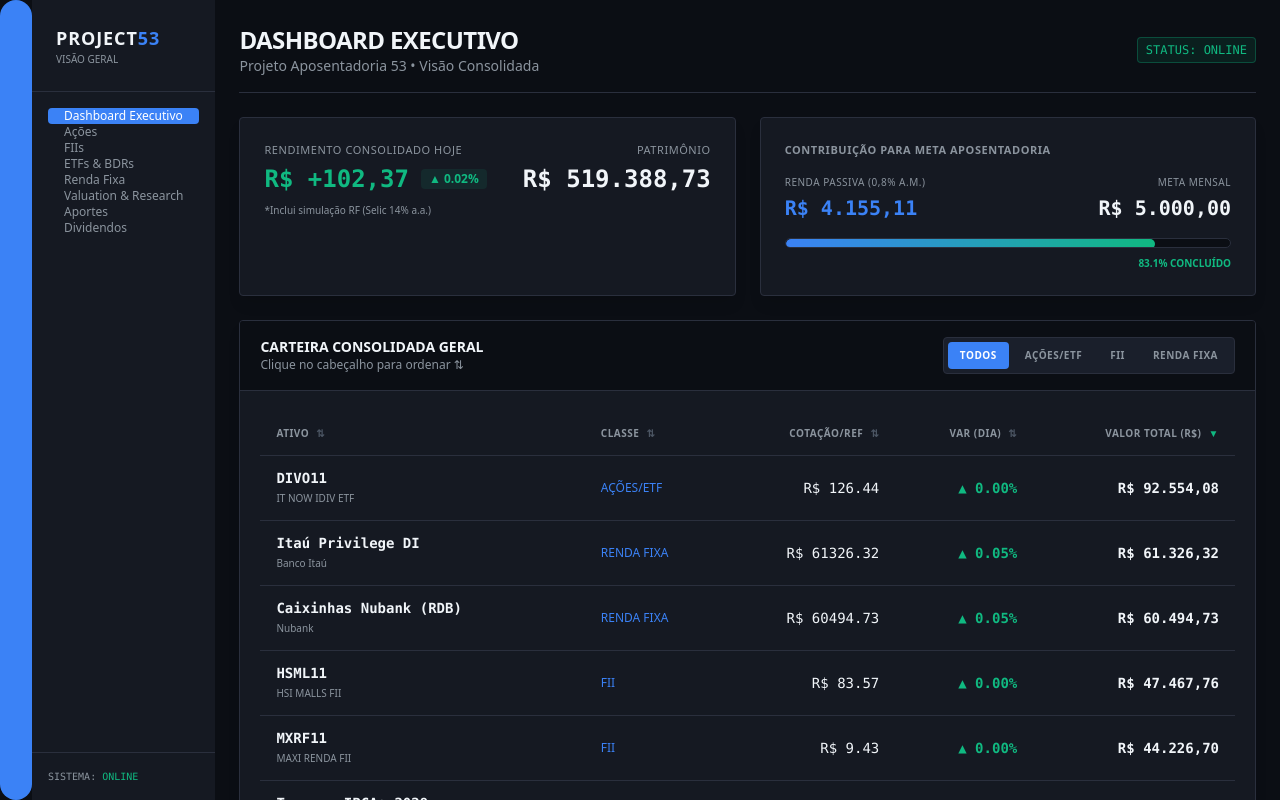
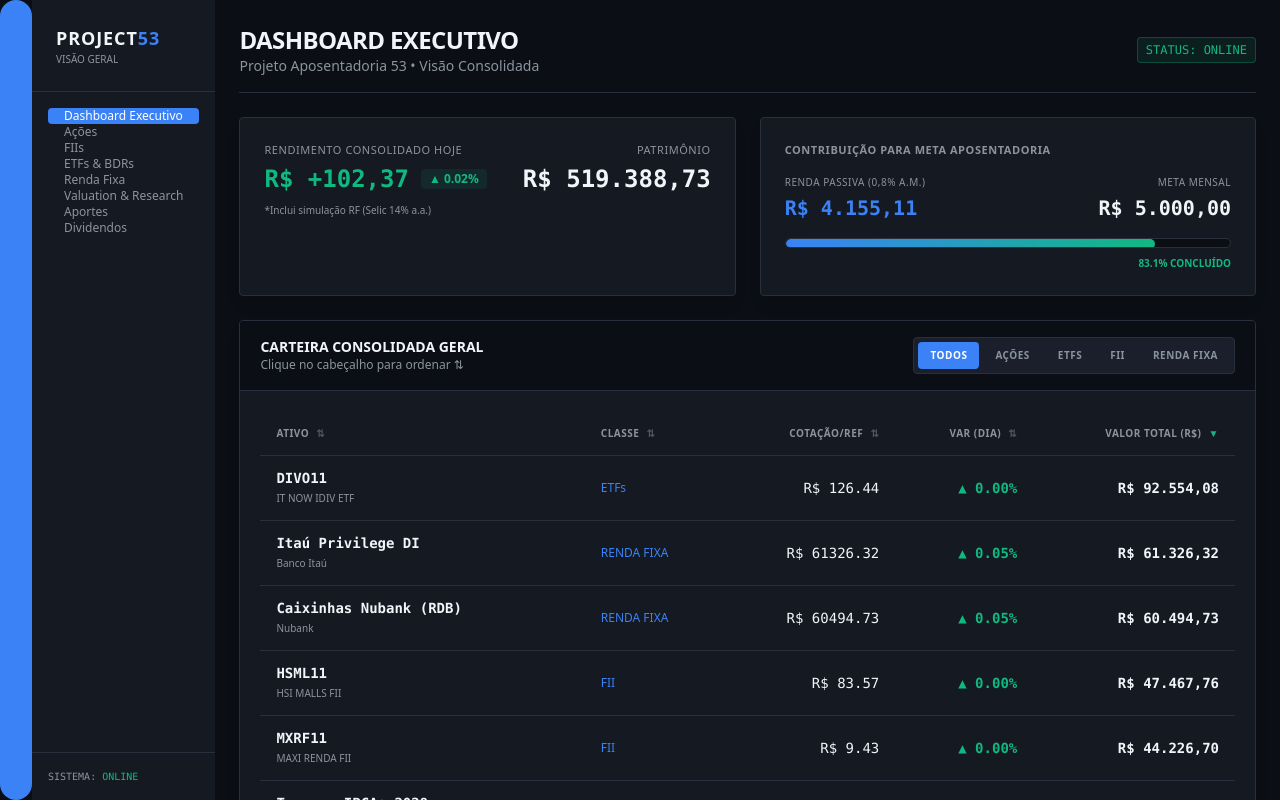
Before and after one commit to Andre-Marcelino-2026/aposentadoria53, a Next.js app: page / in a window 1280 px wide. Built offline with nearby package versions, Linux system fonts and the light colour scheme; no server answers.

Commit message:
Update page.tsx

```diff
--- a/app/page.tsx
+++ b/app/page.tsx
@@ -8,13 +8,12 @@ const BRAPI_TOKEN = 'oirG1gyFEtXo7ubChNnZgK';
 
 type SortField = 'ticker' | 'classe' | 'cotacao' | 'varPct' | 'total';
 type SortOrder = 'asc' | 'desc';
-type FilterClass = 'TODOS' | 'AÇÕES/ETF' | 'FII' | 'RENDA FIXA';
+type FilterClass = 'TODOS' | 'AÇÕES' | 'ETFs' | 'FII' | 'RENDA FIXA';
 
 export default function DashboardPage() {
   const [realTimeData, setRealTimeData] = useState<Record<string, { price: number; changeAbs: number; changePct: number }>>({});
   const [loading, setLoading] = useState(true);
 
-  // Estados de Ordenação e Filtro
   const [sortField, setSortField] = useState<SortField>('total');
   const [sortOrder, setSortOrder] = useState<SortOrder>('desc');
   const [filterClass, setFilterClass] = useState<FilterClass>('TODOS');
@@ -33,7 +32,6 @@ export default function DashboardPage() {
 
         const newData: Record<string, { price: number; changeAbs: number; changePct: number }> = {};
 
-        // Chamadas simultâneas
         await Promise.all(
           tickersRV.map(async (ticker) => {
             try {
@@ -66,18 +64,25 @@ export default function DashboardPage() {
 
   const taxaDiariaSelic = Math.pow(1 + TAXA_SELIC_ANUAL / 100, 1 / 252) - 1;
 
-  // 1. Primeiro criamos a lista completa com os cálculos individuais
   const listaConsolidada = useMemo(() => {
-    const rv = [...portfolioAcoes, ...portfolioFIIs].map(item => ({
+    const rv = [...portfolioAcoes, ...portfolioFIIs].map(item => {
+      // Inteligência para separar Ações de ETFs
+      let classeNome = 'FII';
+      if (portfolioAcoes.includes(item as any)) {
+        classeNome = item.nome.includes('ETF') ? 'ETFs' : 'AÇÕES';
+      }
+
+      return {
         ticker: item.ticker,
         nome: item.nome,
-      classe: portfolioAcoes.includes(item as any) ? 'AÇÕES/ETF' : 'FII',
+        classe: classeNome,
         qtd: item.quantidade,
         cotacao: realTimeData[item.ticker]?.price || item.precoAtual,
         varPct: realTimeData[item.ticker]?.changePct || 0,
         varAbs: realTimeData[item.ticker]?.changeAbs || 0,
         total: item.quantidade * (realTimeData[item.ticker]?.price || item.precoAtual)
-    }));
+      };
+    });
 
     const rf = portfolioRendaFixa.map(item => ({
       ticker: item.nome,
@@ -92,12 +97,10 @@ export default function DashboardPage() {
 
     let lista = [...rv, ...rf];
 
-    // Aplica o filtro selecionado pelo utilizador
     if (filterClass !== 'TODOS') {
       lista = lista.filter(item => item.classe === filterClass);
     }
 
-    // Ordenação da tabela
     return lista.sort((a, b) => {
       let aVal = a[sortField];
       let bVal = b[sortField];
@@ -114,8 +117,6 @@ export default function DashboardPage() {
     });
   }, [realTimeData, taxaDiariaSelic, sortField, sortOrder, filterClass]);
 
-
-  // 2. TOTAIS DINÂMICOS (Calculam apenas o que estiver visível na tabela)
   const patrimonioDinamico = listaConsolidada.reduce((acc, item) => acc + item.total, 0);
   const variacaoDinamicaAbs = listaConsolidada.reduce((acc, item) => acc + item.varAbs, 0);
   const variacaoDinamicaPct = patrimonioDinamico > 0 ? (variacaoDinamicaAbs / (patrimonioDinamico - variacaoDinamicaAbs)) * 100 : 0;
@@ -222,7 +223,7 @@ export default function DashboardPage() {
             </div>
 
             <div className="flex space-x-1 bg-[#1A1F2B] p-1 rounded border border-[#2A2F3D] overflow-x-auto w-full md:w-auto hide-scrollbar">
-              {(['TODOS', 'AÇÕES/ETF', 'FII', 'RENDA FIXA'] as FilterClass[]).map((filtro) => (
+              {(['TODOS', 'AÇÕES', 'ETFs', 'FII', 'RENDA FIXA'] as FilterClass[]).map((filtro) => (
                 <button
                   key={filtro}
                   onClick={() => setFilterClass(filtro)}
```
Lines whose indentation alone changed are shown as unchanged.
